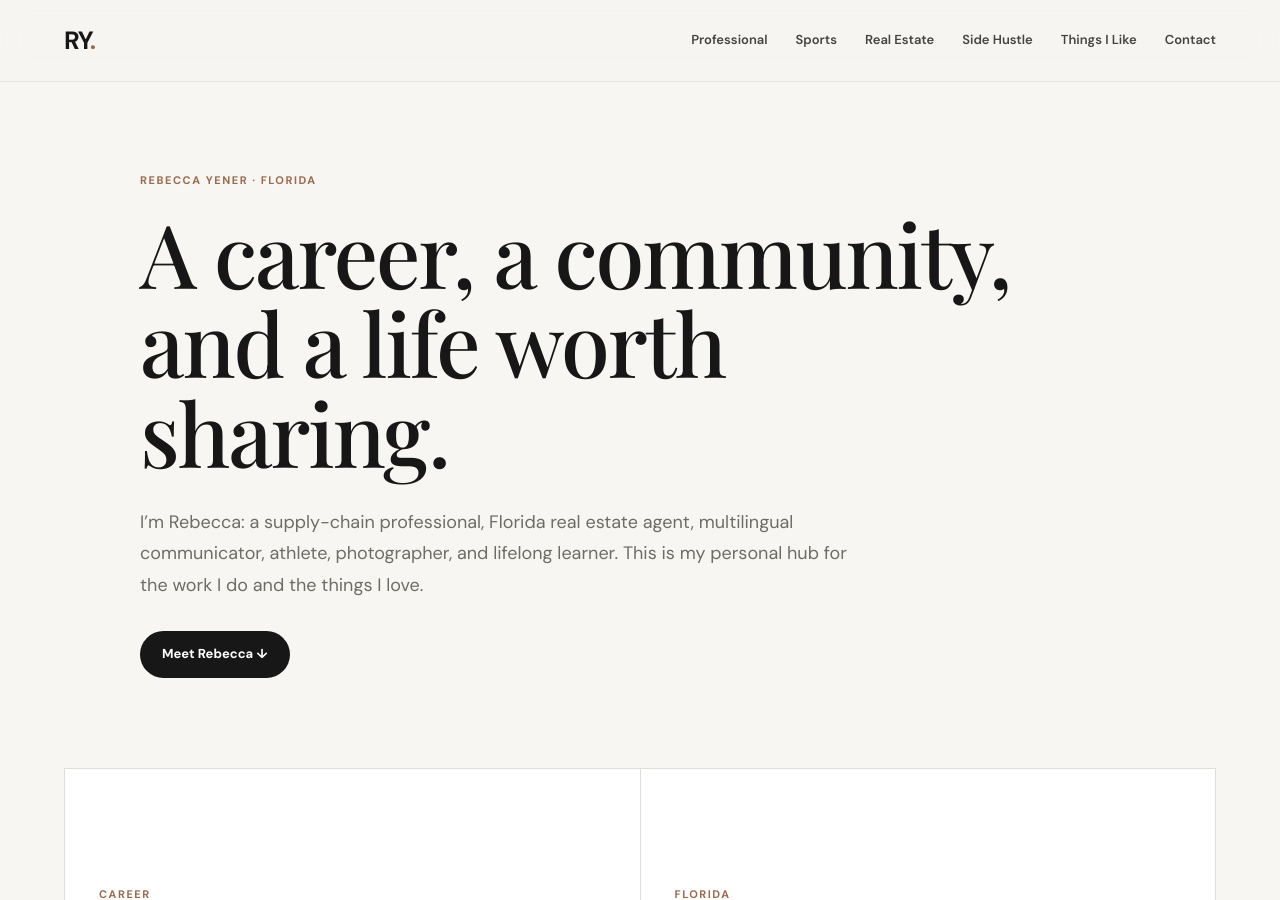
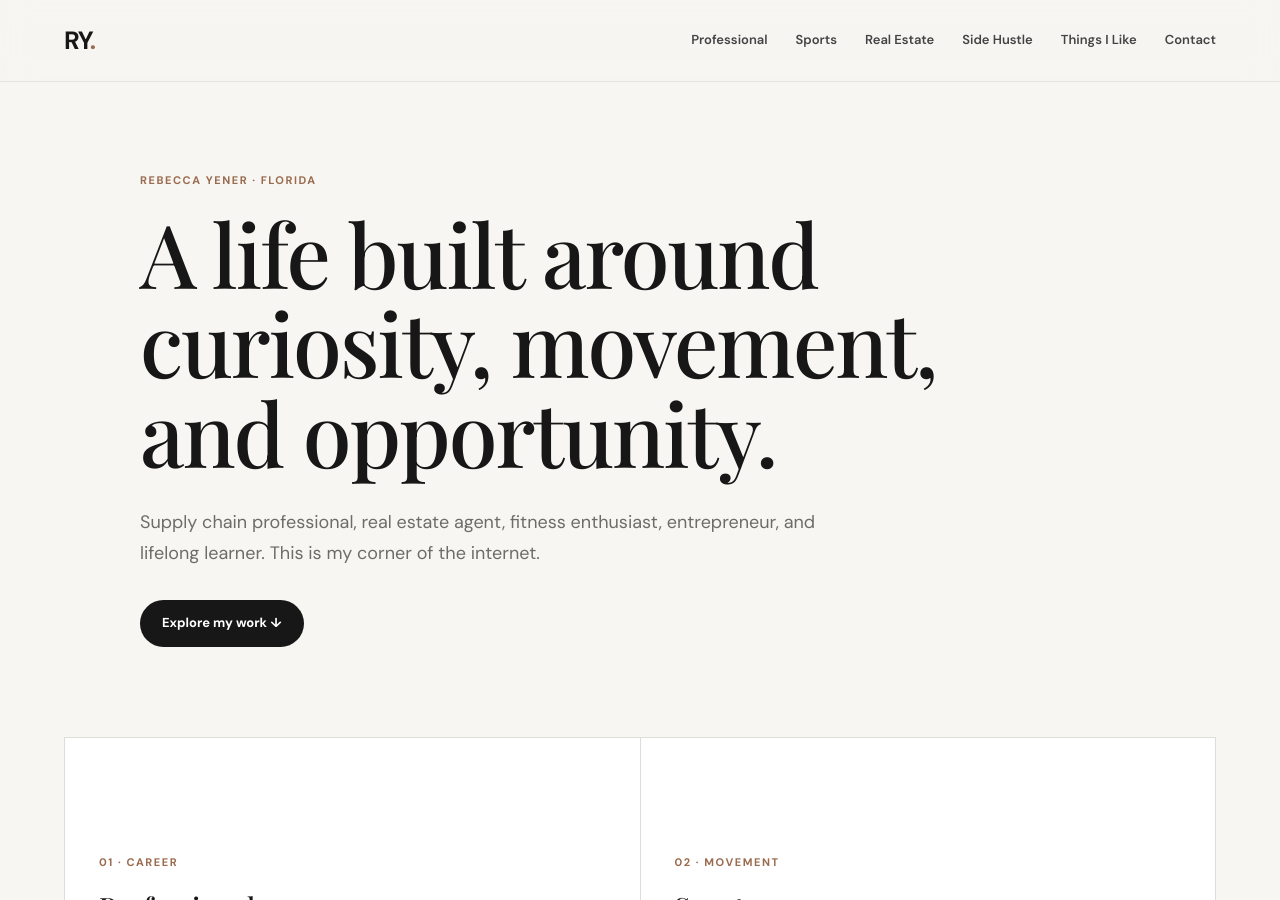
Before and after one commit to High4Ferrum/Rebeccashub, a Jekyll site: the page built from index.md, in a window 1280 px wide and 900 px high. Built offline with Jekyll 4.4.1, drawn with Linux system fonts in a browser that asks for light colours; some of the changed text lies outside the part shown.

Commit message:
Redesign homepage

```diff
--- a/index.md
+++ b/index.md
@@ -7,34 +7,18 @@ permalink: /
 
 <section class="hero">
   <p class="eyebrow">Rebecca Yener · Florida</p>
-  <h1>A career, a community, and a life worth sharing.</h1>
-  <p class="intro">
-    I’m Rebecca: a supply-chain professional, Florida real estate agent,
-    multilingual communicator, athlete, photographer, and lifelong learner.
-    This is my personal hub for the work I do and the things I love.
-  </p>
-  <a class="button" href="{{ '/professional/' | relative_url }}">Meet Rebecca ↓</a>
+  <h1>A life built around curiosity, movement, and opportunity.</h1>
+  <p class="intro">Supply chain professional, real estate agent, fitness enthusiast, entrepreneur, and lifelong learner. This is my corner of the internet.</p>
+  <a class="button" href="{{ '/professional/' | relative_url }}">Explore my work ↓</a>
 </section>
 
 <section class="wrap">
   <div class="home-grid">
-    <a class="home-card" href="{{ '/professional/' | relative_url }}">
-      <p class="eyebrow">Career</p><h3>Supply chain & professional life</h3>
-    </a>
-    <a class="home-card" href="{{ '/real-estate/' | relative_url }}">
-      <p class="eyebrow">Florida</p><h3>Real estate, market insights & homes</h3>
-    </a>
-    <a class="home-card" href="{{ '/sport/' | relative_url }}">
-      <p class="eyebrow">Movement</p><h3>Sport, training & everyday energy</h3>
-    </a>
-    <a class="home-card" href="{{ '/side-hustle/' | relative_url }}">
-      <p class="eyebrow">Skills</p><h3>Interpretation, teaching & web work</h3>
-    </a>
-    <a class="home-card" href="{{ '/photography/' | relative_url }}">
-      <p class="eyebrow">Visual diary</p><h3>Photography & quiet observations</h3>
-    </a>
-    <a class="home-card" href="{{ '/things-i-like/' | relative_url }}">
-      <p class="eyebrow">Joy</p><h3>Small things that make life better</h3>
-    </a>
+    <a class="home-card" href="{{ '/professional/' | relative_url }}"><p class="eyebrow">01 · Career</p><h3>Professional</h3></a>
+    <a class="home-card" href="{{ '/sport/' | relative_url }}"><p class="eyebrow">02 · Movement</p><h3>Sports</h3></a>
+    <a class="home-card" href="{{ '/real-estate/' | relative_url }}"><p class="eyebrow">03 · Florida</p><h3>Real Estate</h3></a>
+    <a class="home-card" href="{{ '/side-hustle/' | relative_url }}"><p class="eyebrow">04 · Opportunity</p><h3>Side Hustle</h3></a>
+    <a class="home-card" href="{{ '/things-i-like/' | relative_url }}"><p class="eyebrow">05 · Curiosity</p><h3>Things I Like</h3></a>
+    <a class="home-card" href="{{ '/contact/' | relative_url }}"><p class="eyebrow">06 · Connect</p><h3>Contact</h3></a>
   </div>
 </section>
```
